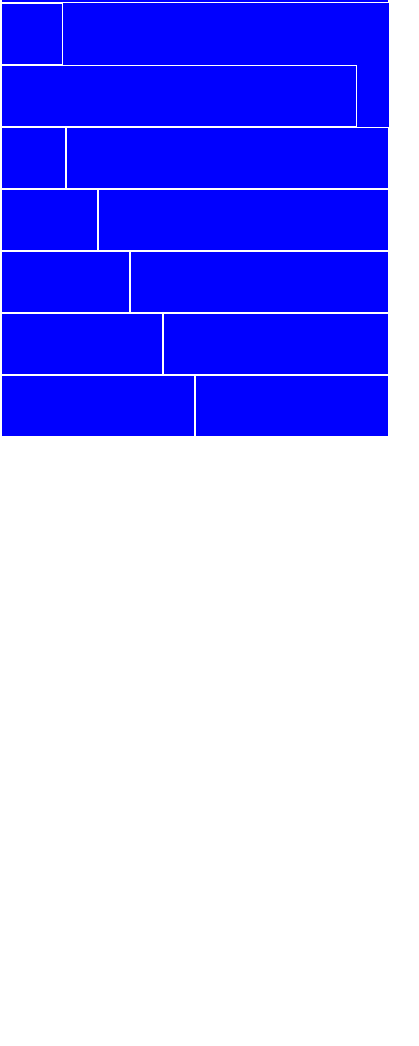
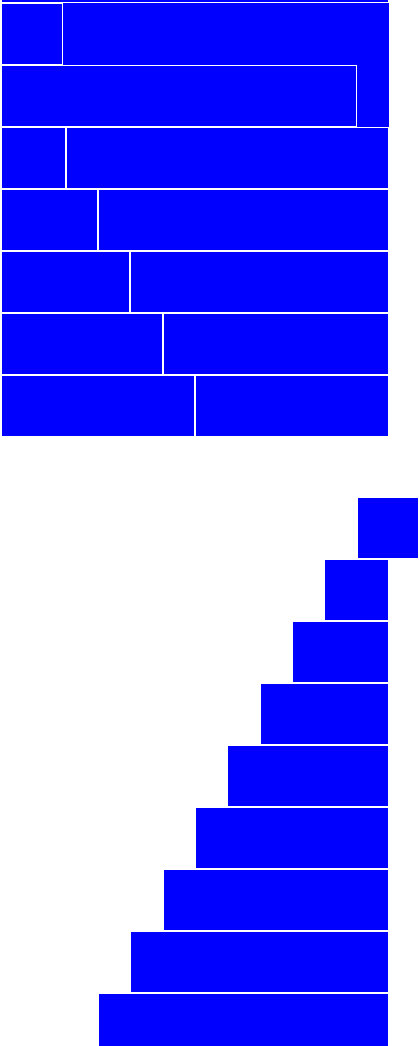
Before and after one commit to carlog91cast/-html-css-12bool, a plain HTML site: page index.html in a window 390 px wide. Shown: the part 954-2000 px from the top of the page, 419 px wide, since content can reach past the window. Before the commit the page ends 1392 px from the top, so only its background shows below. Drawn offline with Linux system fonts and the light colour scheme.

Commit message:
set responsive

```diff
--- a/index.html
+++ b/index.html
@@ -12,7 +12,7 @@
 
 <body>
     <div class="container-fluid">
-        <div class="row center">
+        <div class=" center">
             <div class="col-12">
                 <div class="row">
                     <div class="col-1 p-3">1 col</div>
@@ -78,7 +78,21 @@
                     <div class="col-7 p-3"></div>
                     <div class="col-6 p-3"></div>
                     <div class="col-6 p-3"></div>
-                </div-row>
+                </div>
+                <div class="space"></div>
+                <div>
+                    <div class="col-1 col-offset-11 p-3"></div>
+                    <div class="col-2 col-offset-10 p-3"></div>
+                    <div class="col-3 col-offset-9 p-3"></div>
+                    <div class="col-4 col-offset-8 p-3"></div>
+                    <div class="col-5 col-offset-7 p-3"></div>
+                    <div class="col-6 col-offset-6 p-3"></div>
+                    <div class="col-7 col-offset-5 p-3"></div>
+                    <div class="col-8 col-offset-4 p-3"></div>
+                    <div class="col-9 col-offset-3 p-3"></div>
+                    <div class="col-10 col-offset-2 p-3"></div>
+                    <div class="col-11 col-offset-1 p-3"></div>
+                </div>
             </div>
         </div>
     </div>
--- a/style.css/style.css
+++ b/style.css/style.css
@@ -1,21 +1,29 @@
-body{
+body {
     background-color: white;
- }
+}
 
- [class*="col-"], .col{
+[class*="col-offset-"] {
+    background-color: blue;
+}
+
+[class*="col-"],
+.col {
     color: white;
     border: 1px solid white;
- }
- .row{
+}
+
+.row {
     background-color: blue;
- }
- .bg-active{
-    background-color:#6DE267;
+}
+
+.bg-active {
+    background-color: #6DE267;
     font-size: 10px;
- }
- .space{
+}
+
+.space {
     flex-basis: calc((100% / 12) * 12);
     max-width: calc((100% / 12) * 12);
     padding: 30px;
     background-color: white;
- }
+}
```
